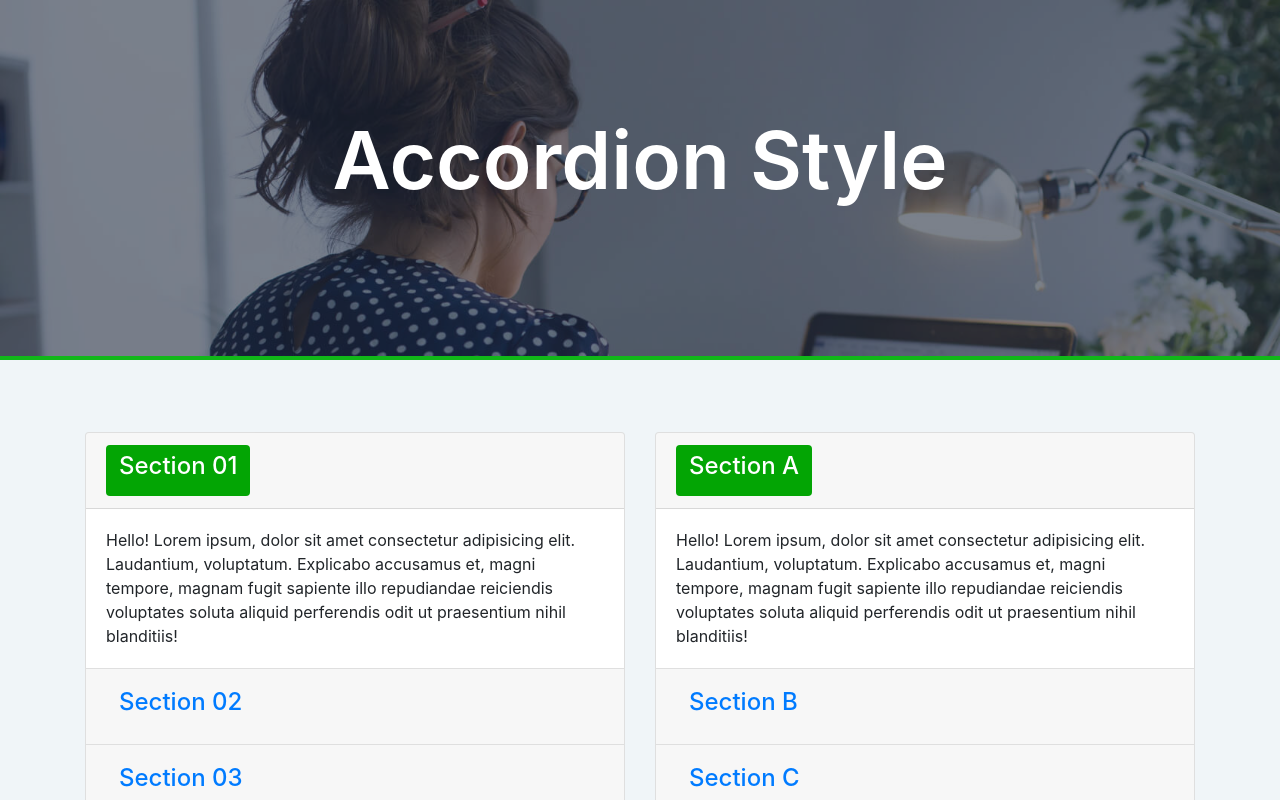
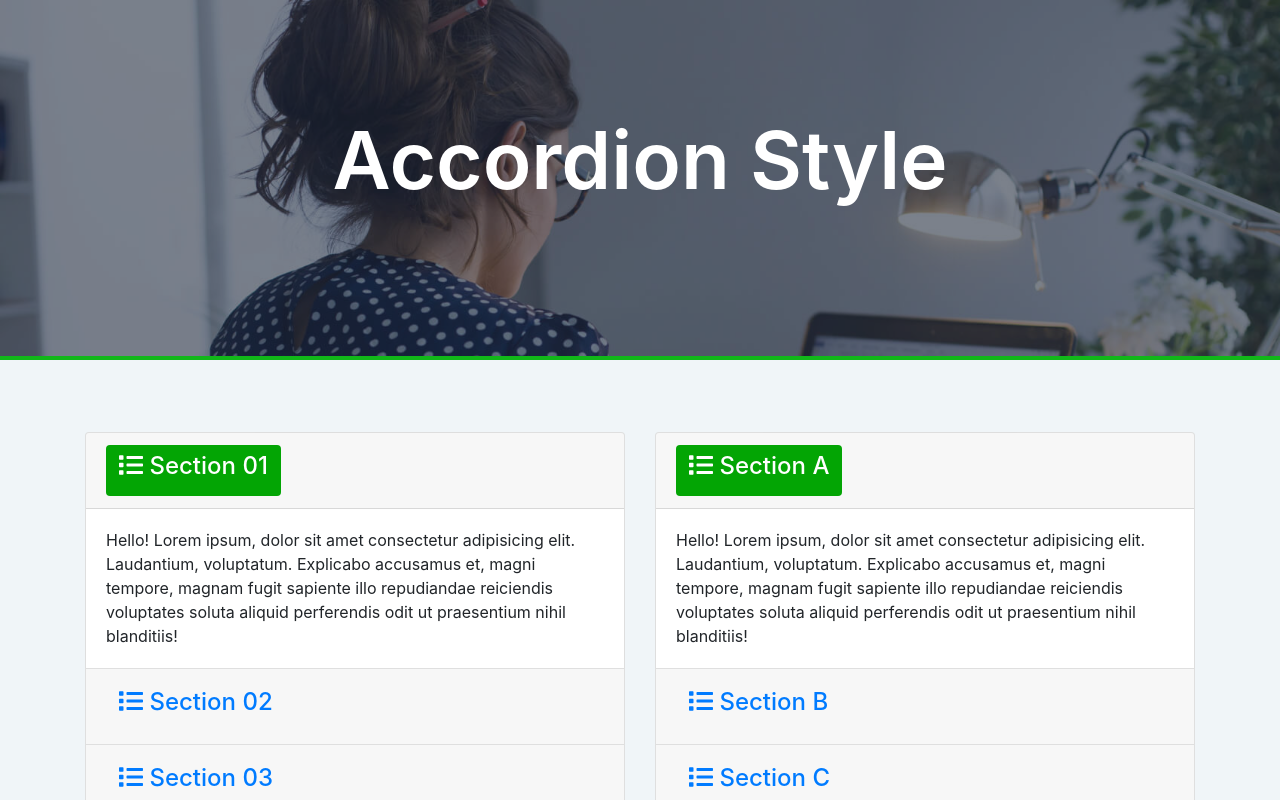
Before and after one commit to danishulhassan7/job-stock, a React (Create React App) app in the folder job-stock/: page /accordionStyle in a window 1280 px wide. Built offline with nearby package versions, Linux system fonts and the light colour scheme.

Commit message:
Job-Stock >> FontAwesome: Working

```diff
--- a/job-stock/src/components/AccordionStyle.js
+++ b/job-stock/src/components/AccordionStyle.js
@@ -5,6 +5,8 @@ import { Container, Row, Col, Accordion, Card, Button } from 'react-bootstrap';
 import Styles from './Styles';
 import bannerImg from '../assets/img/banner-10.jpg';
 import Footer from './Footer';
+import { FontAwesomeIcon } from '@fortawesome/react-fontawesome';
+import {faList} from '@fortawesome/free-solid-svg-icons';
 
 function AccordionStyle() {
     return (
@@ -25,7 +27,7 @@ function AccordionStyle() {
                             <Card>
                                 <Card.Header>
                                     <Accordion.Toggle as={Button} variant="link" eventKey="0" style={{ backgroundColor: '#03a504', color: '#ffffff' }}>
-                                        <h4>Section 01</h4>
+                                        <h4> <FontAwesomeIcon icon={faList} /> Section 01</h4>
                                     </Accordion.Toggle>
                                 </Card.Header>
                                 <Accordion.Collapse eventKey="0">
@@ -35,7 +37,7 @@ function AccordionStyle() {
                             <Card>
                                 <Card.Header>
                                     <Accordion.Toggle as={Button} variant="link" eventKey="1">
-                                        <h4>Section 02</h4>
+                                        <h4><FontAwesomeIcon icon={faList} /> Section 02</h4>
                                     </Accordion.Toggle>
                                 </Card.Header>
                                 <Accordion.Collapse eventKey="1">
@@ -45,7 +47,7 @@ function AccordionStyle() {
                             <Card>
                                 <Card.Header>
                                     <Accordion.Toggle as={Button} variant="link" eventKey="2">
-                                        <h4>Section 03</h4>
+                                        <h4><FontAwesomeIcon icon={faList} /> Section 03</h4>
                                     </Accordion.Toggle>
                                 </Card.Header>
                                 <Accordion.Collapse eventKey="2">
@@ -59,7 +61,7 @@ function AccordionStyle() {
                             <Card>
                                 <Card.Header>
                                     <Accordion.Toggle as={Button} variant="link" eventKey="0" style={{ backgroundColor: '#03a504', color: '#ffffff' }}>
-                                        <h4>Section A</h4>
+                                        <h4><FontAwesomeIcon icon={faList} /> Section A</h4>
                                     </Accordion.Toggle>
                                 </Card.Header>
                                 <Accordion.Collapse eventKey="0">
@@ -69,7 +71,7 @@ function AccordionStyle() {
                             <Card>
                                 <Card.Header>
                                     <Accordion.Toggle as={Button} variant="link" eventKey="1">
-                                        <h4>Section B</h4>
+                                        <h4><FontAwesomeIcon icon={faList} /> Section B</h4>
                                     </Accordion.Toggle>
                                 </Card.Header>
                                 <Accordion.Collapse eventKey="1">
@@ -79,7 +81,7 @@ function AccordionStyle() {
                             <Card>
                                 <Card.Header>
                                     <Accordion.Toggle as={Button} variant="link" eventKey="2">
-                                        <h4>Section C</h4>
+                                        <h4><FontAwesomeIcon icon={faList} /> Section C</h4>
                                     </Accordion.Toggle>
                                 </Card.Header>
                                 <Accordion.Collapse eventKey="2">
--- a/job-stock/src/components/DetResComp.js
+++ b/job-stock/src/components/DetResComp.js
@@ -1,8 +1,8 @@
 import React from 'react';
 import { Container, Row, Col } from 'react-bootstrap';
 import 'bootstrap/dist/css/bootstrap.min.css';
-import { FontAwesomeIcon } from '@fortawesome/react-fontawesome'
-import { faEdit } from '@fortawesome/free-solid-svg-icons'
+import { FontAwesomeIcon } from '@fortawesome/react-fontawesome';
+import { faEdit } from '@fortawesome/free-solid-svg-icons';
 
 export const DetResComp = (props) => (
     <section className="detail-desc">
--- a/job-stock/src/components/DownloadApp.js
+++ b/job-stock/src/components/DownloadApp.js
@@ -4,7 +4,8 @@ import { Container, Row, Col } from 'react-bootstrap';
 import Banner from '../assets/img/banner-7.jpg';
 import appImg from '../assets/img/iphone.png';
 import 'bootstrap/dist/css/bootstrap.min.css';
-
+import { FontAwesomeIcon } from '@fortawesome/react-fontawesome';
+import {faAppleAlt} from '@fortawesome/free-solid-svg-icons';
 
 export const DownloadApp = (props) => (
     <Styles>
@@ -18,9 +19,13 @@ export const DownloadApp = (props) => (
                             <h2>Download Our Best Apps</h2>
                             <h4>Best oppertunity in your hand</h4>
                             <p>Aliquam vest Lorem ipsum dolor sit, amet consectetur adipisicing elit. Possimus similique vitae error tempora eos dolor!</p>
-                            <a href="#" className="btn call-btn"><i className="fa fa-apple"></i>Download</a><a href="#"
+                            <a href="#" className="btn call-btn"><i className="fa fa-apple">
+                                <FontAwesomeIcon icon={faAppleAlt}/>
+                                </i>Download</a><a href="#"
                                 className="btn call-btn"><i
-                                    className="fa fa-android"></i>Download</a>
+                                    className="fa fa-android">
+                                        <FontAwesomeIcon icon={faAppleAlt}/>
+                                        </i>Download</a>
                         </div>
                     </Col>
                 </Row>
--- a/job-stock/src/components/Footer.js
+++ b/job-stock/src/components/Footer.js
@@ -5,6 +5,7 @@ import { Container, Row, Col} from 'react-bootstrap';
 import Styles from './Styles';
 import FooterImg from '../assets/img/footer-logo.png';
 import FooterForm from './FooterForm';
+
 
 function Footer() {
     return (
--- a/job-stock/src/components/HireFreelancers.js
+++ b/job-stock/src/components/HireFreelancers.js
@@ -2,7 +2,8 @@ import React from 'react';
 import 'bootstrap/dist/css/bootstrap.min.css';
 import Styles from './Styles';
 import { Button } from 'react-bootstrap';
-
+import { FontAwesomeIcon } from '@fortawesome/react-fontawesome';
+import { faStarHalf, faStar} from '@fortawesome/free-solid-svg-icons';
 
 
 export const HireFreelancers = (props) => (
@@ -19,9 +20,13 @@ export const HireFreelancers = (props) => (
                     <h4>{props.title}</h4>
                     <span className="location">{props.country}</span>
                 </div>
-                <div className="rattings"><i className="fa fa-star fill"></i><i className="fa fa-star fill"></i><i
-                    className="fa fa-star fill"></i><i className="fa fa-star-half fill"></i><i
-                        className="fa fa-star"></i></div>
+                <div className="rattings">
+                    <i className="fa fa-star fill"><FontAwesomeIcon icon={faStar}/></i>
+                    <i className="fa fa-star fill"><FontAwesomeIcon icon={faStar}/></i>
+                    <i className="fa fa-star fill"><FontAwesomeIcon icon={faStar}/></i>
+                    <i className="fa fa-star-half fill"><FontAwesomeIcon icon={faStarHalf}/></i>
+                    <i className="fa fa-star"><FontAwesomeIcon icon={faStar}/></i>
+                    </div>
             </div>
             <div className="freelance-box-extra">
                 <p>{props.desc}</p>
--- a/job-stock/src/components/Home.js
+++ b/job-stock/src/components/Home.js
@@ -27,6 +27,7 @@ import { HireFreelancers } from './HireFreelancers';
 import { Testimonials } from './Testimonials';
 import { DownloadApp } from './DownloadApp';
 import Footer from './Footer';
+
 
 
 export const Home = () => (
--- a/job-stock/src/components/NewJobs.js
+++ b/job-stock/src/components/NewJobs.js
@@ -1,5 +1,7 @@
 import React from 'react';
 import 'bootstrap/dist/css/bootstrap.min.css';
+import { FontAwesomeIcon } from '@fortawesome/react-fontawesome';
+import { faMoneyCheck, faMapMarker} from '@fortawesome/free-solid-svg-icons';
 
 
 export const NewJobs = (props) => (
@@ -15,11 +17,11 @@ export const NewJobs = (props) => (
         <ul className="grid-view-caption">
             <li>
                 <div className="brows-job-location">
-                    <p><i className="fa fa-map-marker"></i>{props.location}</p>
+                    <p><i className="fa fa-map-marker"><FontAwesomeIcon icon={faMapMarker}/></i>{props.location}</p>
                 </div>
             </li>
             <li>
-                <p><span className="brows-job-sallery"><i className="fa fa-money"></i>{props.salary}</span></p>
+                <p><span className="brows-job-sallery"><i className="fa fa-money"><FontAwesomeIcon icon={faMoneyCheck}/></i>{props.salary}</span></p>
             </li>
         </ul>
     </div>
--- a/job-stock/src/components/TabStyle.js
+++ b/job-stock/src/components/TabStyle.js
@@ -5,6 +5,8 @@ import { Container, Row, Col, Tabs, Tab } from 'react-bootstrap';
 import Styles from './Styles';
 import bannerImg from '../assets/img/banner-10.jpg';
 import Footer from './Footer';
+import { FontAwesomeIcon } from '@fortawesome/react-fontawesome';
+import { faMoneyCheck, faMapMarker} from '@fortawesome/free-solid-svg-icons';
 
 function TabStyle() {
     const [key, setKey] = useState('Section-1');
@@ -31,7 +33,7 @@ function TabStyle() {
                             onSelect={(k) => setKey1(k)}
                         >
                             <Tab eventKey="Tab-1" title="Tab-1" className="mt-3">
-                                <h2>Tab 01</h2>
+                                <h2> Tab 01</h2>
                                 <p>Tab-1 ipsum dolor sit, amet consectetur adipisicing elit. Provident illo, nostrum sit quasi magnam itaque tenetur laboriosam impedit est fuga facere quod earum aut explicabo vel quo, dolore voluptates laudantium eius? Alias aliquid dolorum, error autem fugiat voluptas non. A aspernatur ratione necessitatibus reiciendis facere?</p>
                             </Tab>
                             <Tab eventKey="Tab-2" title="Tab-2" className="mt-3">
--- a/job-stock/src/components/Testimonials.js
+++ b/job-stock/src/components/Testimonials.js
@@ -1,5 +1,7 @@
 import React from 'react';
 import 'bootstrap/dist/css/bootstrap.min.css';
+import { FontAwesomeIcon } from '@fortawesome/react-fontawesome';
+import { faStar, faStarHalf} from '@fortawesome/free-solid-svg-icons';
 
 export const Testimonials = (props) => (
 
@@ -12,9 +14,9 @@ export const Testimonials = (props) => (
         {props.title}
         </h3>
         <ul className="client-testimonial-rating">
-            <li className="fa fa-star-o"></li>
-            <li className="fa fa-star-o"></li>
-            <li className="fa fa-star"></li>
+            <li className="fa fa-star-o"><FontAwesomeIcon icon={faStar}/></li>
+            <li className="fa fa-star-o"><FontAwesomeIcon icon={faStar}/></li>
+            <li className="fa fa-star"><FontAwesomeIcon icon={faStarHalf}/></li>
         </ul>
     </div>
 );
```
Also changed, not shown: 1 other file (tests, documents, lock files or other folders).
